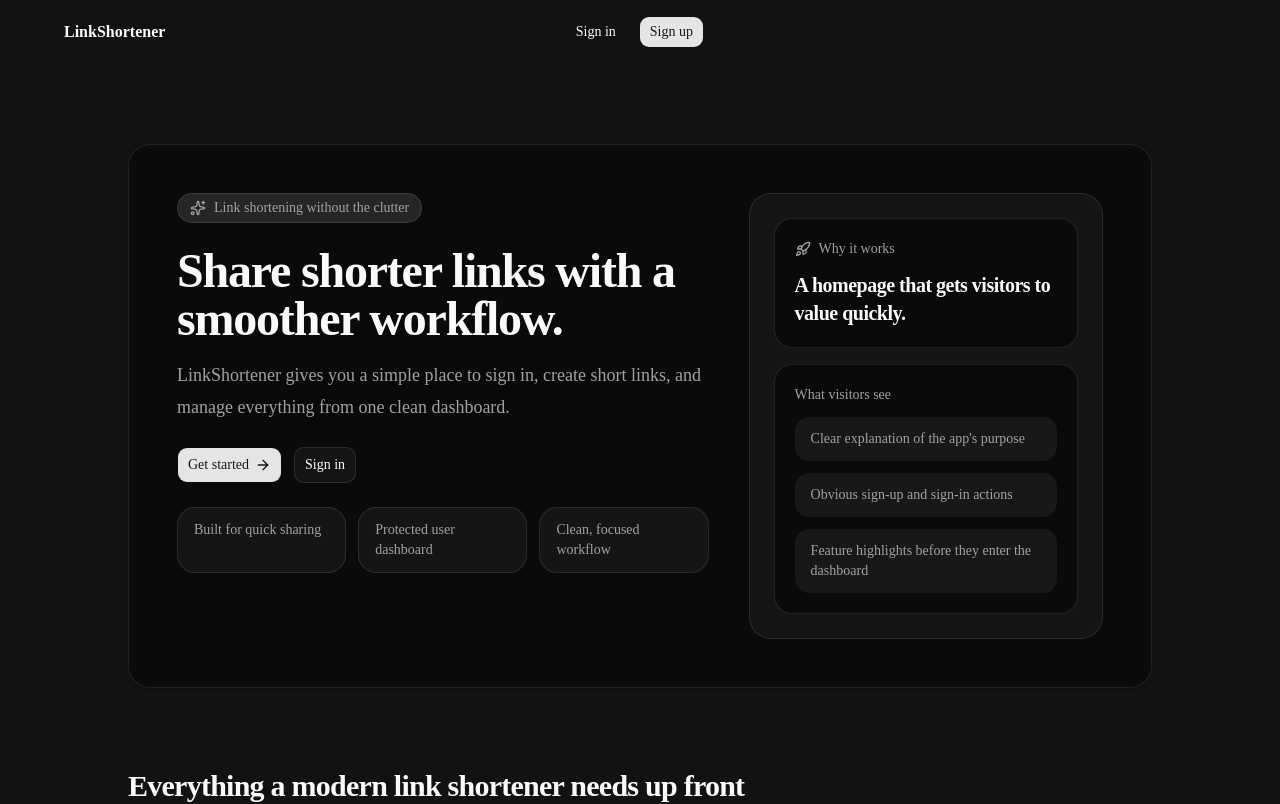
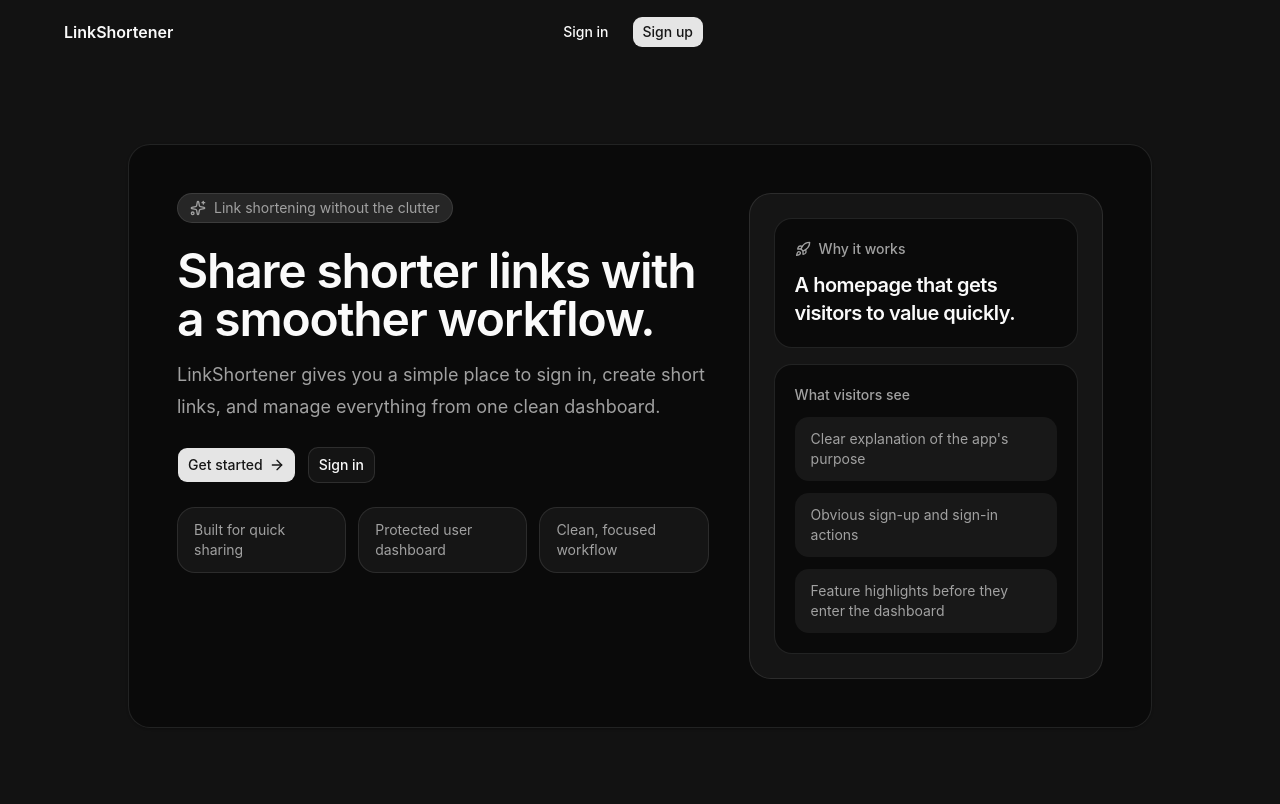
Before and after one commit to namchok-star/linkshortener, a Next.js app: page / in a window 1280 px wide. Shown: the top 804 px of the page. Built offline with nearby package versions, Linux system fonts and the light colour scheme; no server answers.

Commit message:
fix: use local font stacks for builds
Co-authored-by: namchok-star <216576894+namchok-star@users.noreply.github.com>

```diff
--- a/app/globals.css
+++ b/app/globals.css
@@ -49,6 +49,12 @@
 }
 
 :root {
+  --font-sans:
+    "Inter", ui-sans-serif, system-ui, -apple-system, BlinkMacSystemFont,
+    "Segoe UI", sans-serif;
+  --font-geist-mono:
+    "SFMono-Regular", "SF Mono", ui-monospace, "Cascadia Code", "Roboto Mono",
+    Menlo, Monaco, Consolas, "Liberation Mono", "Courier New", monospace;
   --background: oklch(1 0 0);
   --foreground: oklch(0.145 0 0);
   --card: oklch(1 0 0);
--- a/app/layout.tsx
+++ b/app/layout.tsx
@@ -1,17 +1,6 @@
 import { ClerkProvider } from "@clerk/nextjs";
 import type { Metadata } from "next";
-import { Geist, Geist_Mono } from "next/font/google";
 import "./globals.css";
-
-const geistSans = Geist({
-  variable: "--font-geist-sans",
-  subsets: ["latin"],
-});
-
-const geistMono = Geist_Mono({
-  variable: "--font-geist-mono",
-  subsets: ["latin"],
-});
 
 export const metadata: Metadata = {
   title: "LinkShortener",
@@ -20,10 +9,7 @@ export const metadata: Metadata = {
 
 export default function RootLayout({ children }: LayoutProps<"/">) {
   return (
-    <html
-      lang="en"
-      className={`${geistSans.variable} ${geistMono.variable} dark h-full antialiased`}
-    >
+    <html lang="en" className="dark h-full antialiased">
       <body className="min-h-full flex flex-col">
         <ClerkProvider>
           {children}
```
